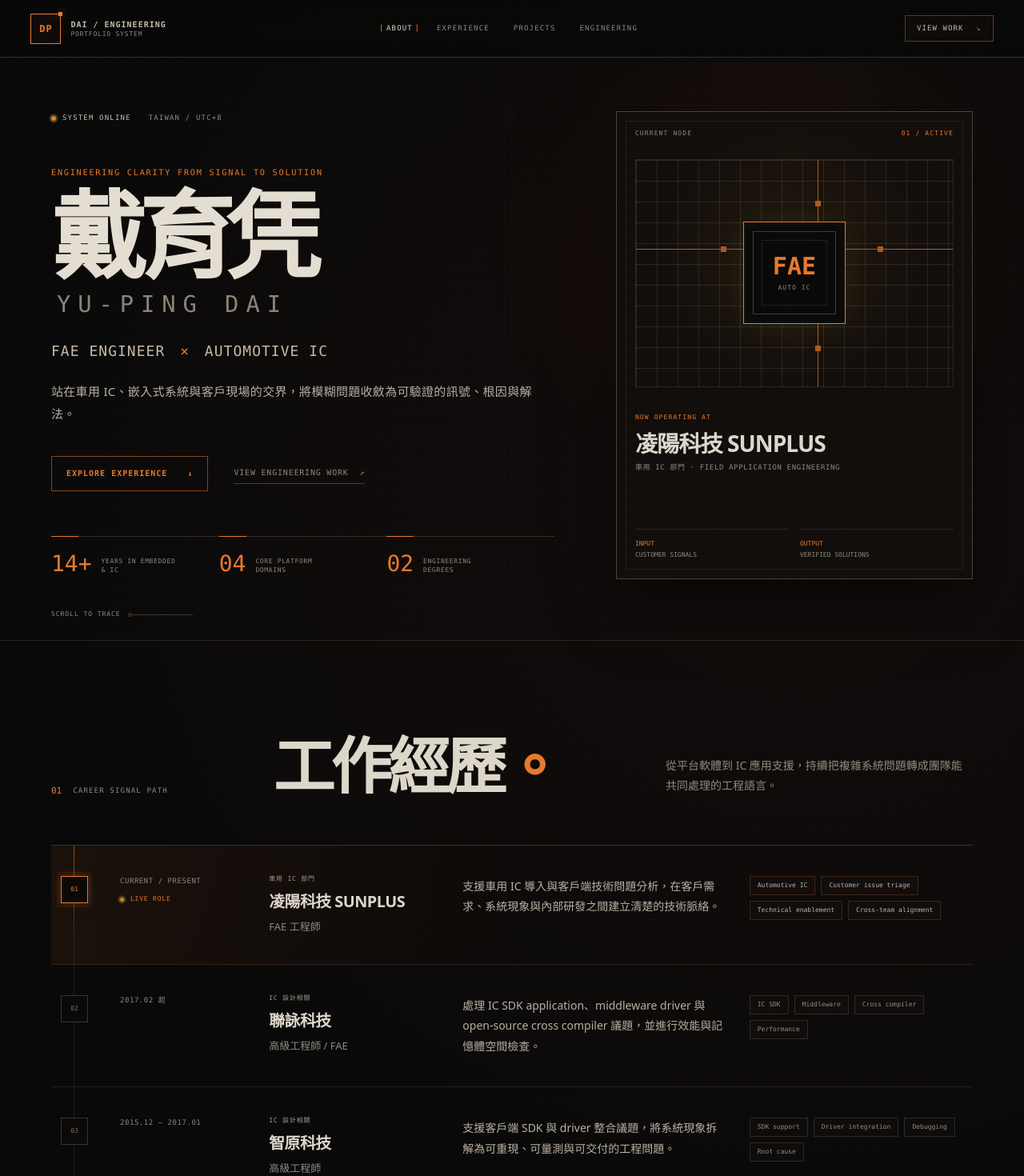
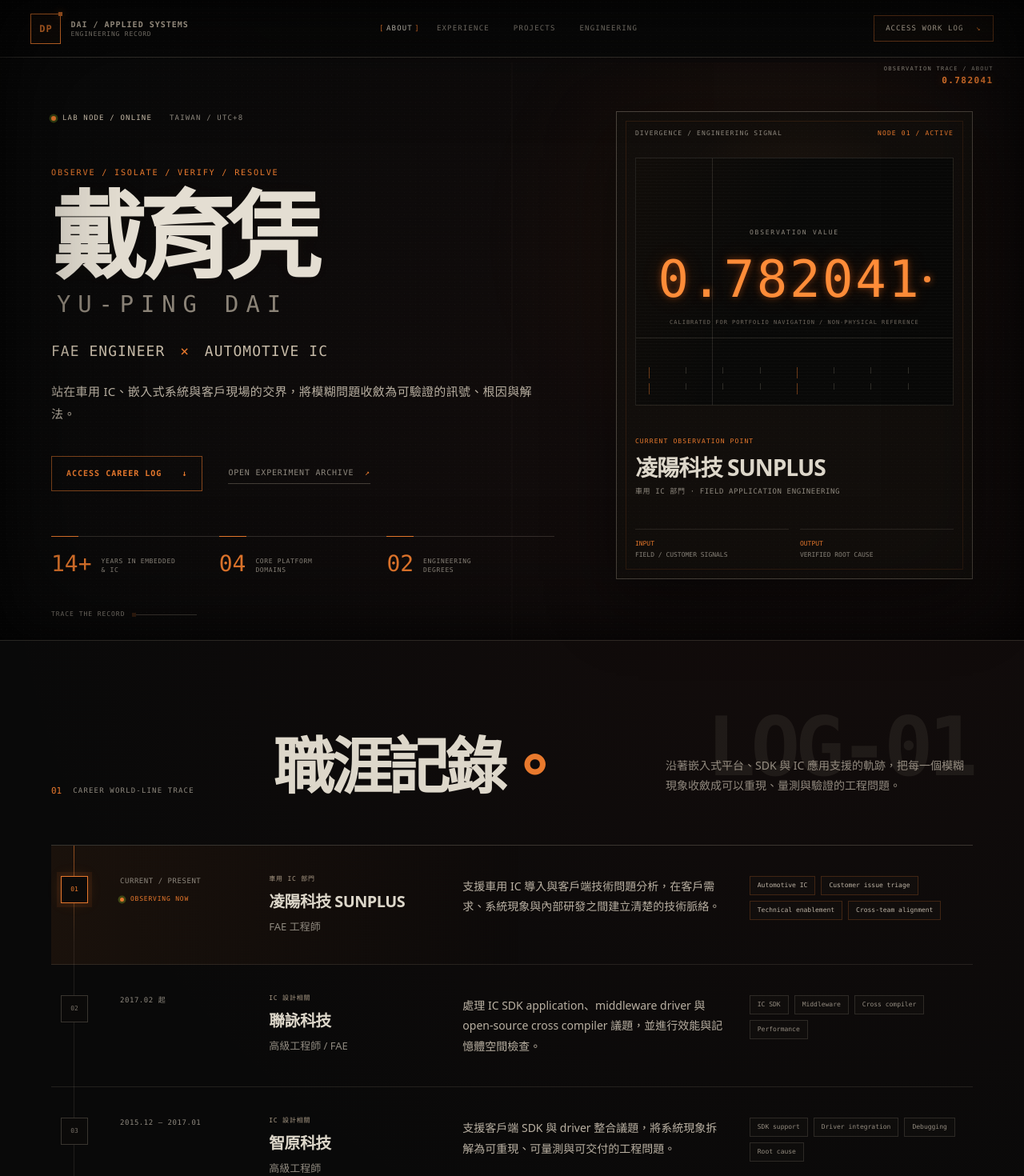
Before and after one commit to cam11505/yu-ping-dai-portfolio, a Next.js app: page / in a window 1280 px wide. Shown: the top 1470 px of the page at 80% size. Built offline with nearby package versions, Linux system fonts and the light colour scheme; no server answers.

Commit message:
feat: redesign portfolio as retro science engineering archive

```diff
--- a/app/page.tsx
+++ b/app/page.tsx
@@ -10,8 +10,15 @@
   { id: "education", label: "ENGINEERING" },
 ] as const;
 
+const sectionSignals: Record<(typeof navItems)[number]["id"], string> = {
+  about: "0.782041",
+  experience: "0.419337",
+  projects: "0.663204",
+  education: "0.914552",
+};
+
 export default function Home() {
-  const [activeSection, setActiveSection] = useState("about");
+  const [activeSection, setActiveSection] = useState<(typeof navItems)[number]["id"]>("about");
 
   useEffect(() => {
     const sections = navItems
@@ -22,7 +29,9 @@
         const visible = entries
           .filter((entry) => entry.isIntersecting)
           .sort((a, b) => b.intersectionRatio - a.intersectionRatio)[0];
-        if (visible) setActiveSection(visible.target.id);
+        if (visible && navItems.some(({ id }) => id === visible.target.id)) {
+          setActiveSection(visible.target.id as (typeof navItems)[number]["id"]);
+        }
       },
       { rootMargin: "-25% 0px -60%", threshold: [0.1, 0.3, 0.6] },
     );
@@ -45,13 +54,14 @@
   return (
     <>
       <div className="ambient-grid" aria-hidden="true" />
+      <div className="crt-vignette" aria-hidden="true" />
 
       <header className="site-header">
         <a className="brand" href="#about" aria-label="回到首頁">
           <span className="brand-mark">DP</span>
           <span className="brand-copy">
-            <strong>DAI / ENGINEERING</strong>
-            <small>PORTFOLIO SYSTEM</small>
+            <strong>DAI / APPLIED SYSTEMS</strong>
+            <small>ENGINEERING RECORD</small>
           </span>
         </a>
 
@@ -68,19 +78,24 @@
         </nav>
 
         <a className="header-cta" href="#projects">
-          VIEW WORK <span aria-hidden="true">↘</span>
+          ACCESS WORK LOG <span aria-hidden="true">↘</span>
         </a>
       </header>
+
+      <div className="header-readout" aria-hidden="true">
+        <small>OBSERVATION TRACE / {activeSection.toUpperCase()}</small>
+        <strong>{sectionSignals[activeSection]}</strong>
+      </div>
 
       <main>
         <section className="hero" id="about">
           <div className="hero-copy">
             <div className="eyebrow">
-              <span className="live-status"><i /> SYSTEM ONLINE</span>
+              <span className="live-status"><i /> LAB NODE / ONLINE</span>
               <span>{profile.location}</span>
             </div>
 
-            <p className="hero-kicker">ENGINEERING CLARITY FROM SIGNAL TO SOLUTION</p>
+            <p className="hero-kicker">OBSERVE / ISOLATE / VERIFY / RESOLVE</p>
             <h1>
               <span>{profile.name}</span>
               <em>{profile.englishName}</em>
@@ -92,10 +107,10 @@
 
             <div className="hero-actions">
               <a className="primary-action" href="#experience">
-                EXPLORE EXPERIENCE <span aria-hidden="true">↓</span>
+                ACCESS CAREER LOG <span aria-hidden="true">↓</span>
               </a>
               <a className="text-action" href="#projects">
-                VIEW ENGINEERING WORK <span aria-hidden="true">↗</span>
+                OPEN EXPERIMENT ARCHIVE <span aria-hidden="true">↗</span>
               </a>
             </div>
 
@@ -109,45 +124,50 @@
             </div>
           </div>
 
-          <aside className="signal-panel" aria-label="目前職務">
+          <aside className="signal-panel" aria-label="工程觀測資訊">
             <div className="panel-topline">
-              <span>CURRENT NODE</span>
-              <span>01 / ACTIVE</span>
+              <span>DIVERGENCE / ENGINEERING SIGNAL</span>
+              <span>NODE 01 / ACTIVE</span>
             </div>
-            <div className="chip-diagram" aria-hidden="true">
-              <div className="chip-core">
-                <span>FAE</span>
-                <small>AUTO IC</small>
+
+            <div className="divergence-stage" aria-label={`目前觀測訊號 ${sectionSignals[activeSection]}`}>
+              <div className="divergence-display">
+                <span>OBSERVATION VALUE</span>
+                <div className="divergence-number">
+                  {sectionSignals[activeSection]}
+                  <i aria-hidden="true" />
+                </div>
+                <p className="divergence-caption">CALIBRATED FOR PORTFOLIO NAVIGATION / NON-PHYSICAL REFERENCE</p>
               </div>
-              <span className="trace trace-a" />
-              <span className="trace trace-b" />
-              <span className="trace trace-c" />
-              <span className="trace trace-d" />
+              <div className="readout-scale" aria-hidden="true">
+                {Array.from({ length: 16 }, (_, index) => <i key={index} />)}
+              </div>
             </div>
+
             <div className="current-role">
-              <span>NOW OPERATING AT</span>
+              <span>CURRENT OBSERVATION POINT</span>
               <h2>{profile.company}</h2>
               <p>車用 IC 部門 · FIELD APPLICATION ENGINEERING</p>
             </div>
             <div className="panel-readout">
-              <span><b>INPUT</b> CUSTOMER SIGNALS</span>
-              <span><b>OUTPUT</b> VERIFIED SOLUTIONS</span>
+              <span><b>INPUT</b> FIELD / CUSTOMER SIGNALS</span>
+              <span><b>OUTPUT</b> VERIFIED ROOT CAUSE</span>
             </div>
           </aside>
 
           <div className="scroll-cue" aria-hidden="true">
-            <span>SCROLL TO TRACE</span><i />
+            <span>TRACE THE RECORD</span><i />
           </div>
         </section>
 
-        <section className="section-shell experience-section" id="experience">
+        <section className="section-shell experience-section" id="experience" data-lab-code="LOG-01">
           <header className="section-heading">
             <div>
               <span className="section-number">01</span>
-              <p>CAREER SIGNAL PATH</p>
+              <p>CAREER WORLD-LINE TRACE</p>
             </div>
-            <h2>工作經歷<span>。</span></h2>
-            <p>從平台軟體到 IC 應用支援，持續把複雜系統問題轉成團隊能共同處理的工程語言。</p>
+            <h2>職涯記錄<span>。</span></h2>
+            <p>沿著嵌入式平台、SDK 與 IC 應用支援的軌跡，把每一個模糊現象收斂成可以重現、量測與驗證的工程問題。</p>
           </header>
 
           <div className="timeline">
@@ -161,7 +181,7 @@
                 </div>
                 <div className="experience-meta">
                   <span>{experience.period}</span>
-                  {experience.current && <b><i /> LIVE ROLE</b>}
+                  {experience.current && <b><i /> OBSERVING NOW</b>}
                 </div>
                 <div className="experience-title">
                   <p>{experience.team}</p>
@@ -177,21 +197,21 @@
           </div>
         </section>
 
-        <section className="section-shell projects-section" id="projects">
+        <section className="section-shell projects-section" id="projects" data-lab-code="EXP-02">
           <header className="section-heading">
             <div>
               <span className="section-number">02</span>
-              <p>ENGINEERING WORK</p>
+              <p>EXPERIMENT ARCHIVE</p>
             </div>
-            <h2>專案實作<span>。</span></h2>
-            <p>把工程方法延伸到自己的工具：先定義問題邊界，再建立可驗證、可維護、可交付的系統。</p>
+            <h2>工程實驗<span>。</span></h2>
+            <p>把個人專案視為可重複驗證的工程實驗：先定義 Problem，再留下 Approach、Stack 與可交付的 Result。</p>
           </header>
 
           <div className="projects-grid">
             {projects.map((project) => (
               <article className="project-card" key={project.repo}>
                 <div className="project-topline">
-                  <span>PROJECT / {project.index}</span>
+                  <span>DEVICE / {project.index}</span>
                   <b>{project.status}</b>
                 </div>
 
@@ -230,7 +250,7 @@
                   rel="noreferrer"
                   aria-label={`在 GitHub 開啟 ${project.name}`}
                 >
-                  <span>OPEN GITHUB REPOSITORY</span>
+                  <span>ACCESS SOURCE RECORD</span>
                   <span aria-hidden="true">↗</span>
                 </a>
               </article>
@@ -238,18 +258,18 @@
           </div>
         </section>
 
-        <section className="section-shell engineering-section" id="education">
+        <section className="section-shell engineering-section" id="education" data-lab-code="DATA-03">
           <header className="section-heading compact">
             <div>
               <span className="section-number">03</span>
-              <p>ENGINEERING DNA</p>
+              <p>ENGINEERING ARCHIVE</p>
             </div>
-            <h2>學歷與技術<span>。</span></h2>
+            <h2>工程基底<span>。</span></h2>
           </header>
 
           <div className="engineering-grid">
             <div className="education-list">
-              <div className="subsection-label"><span>EDUCATION</span><b>02 RECORDS</b></div>
+              <div className="subsection-label"><span>EDUCATION RECORDS</span><b>02 ENTRIES</b></div>
               {education.map((item) => (
                 <article className="education-card" key={item.code}>
                   <span className="degree-code">{item.code}</span>
@@ -284,10 +304,10 @@
       <footer>
         <div>
           <span className="brand-mark">DP</span>
-          <p><strong>DAI / ENGINEERING PORTFOLIO</strong><br />Designed for clear signals and durable systems.</p>
+          <p><strong>DAI / ENGINEERING RECORD</strong><br />Observe carefully. Reduce uncertainty. Verify the result.</p>
         </div>
-        <p>BUILD STATUS <span><i /> READY FOR GITHUB PAGES</span></p>
-        <a href="#about">BACK TO TOP ↑</a>
+        <p>ARCHIVE STATUS <span><i /> ONLINE / STABLE</span></p>
+        <a href="#about">RETURN TO NODE 00 ↑</a>
       </footer>
     </>
   );
```
